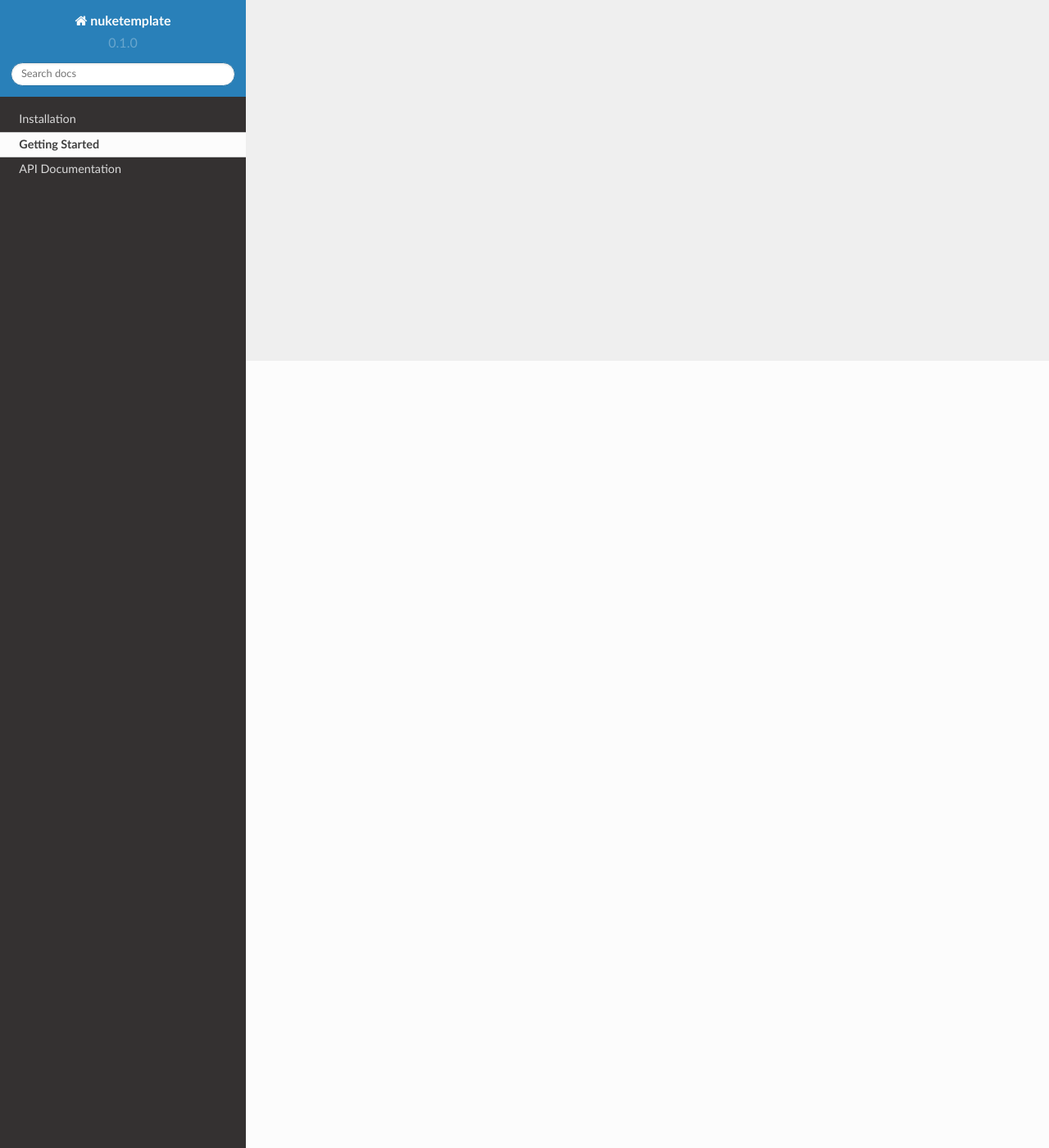
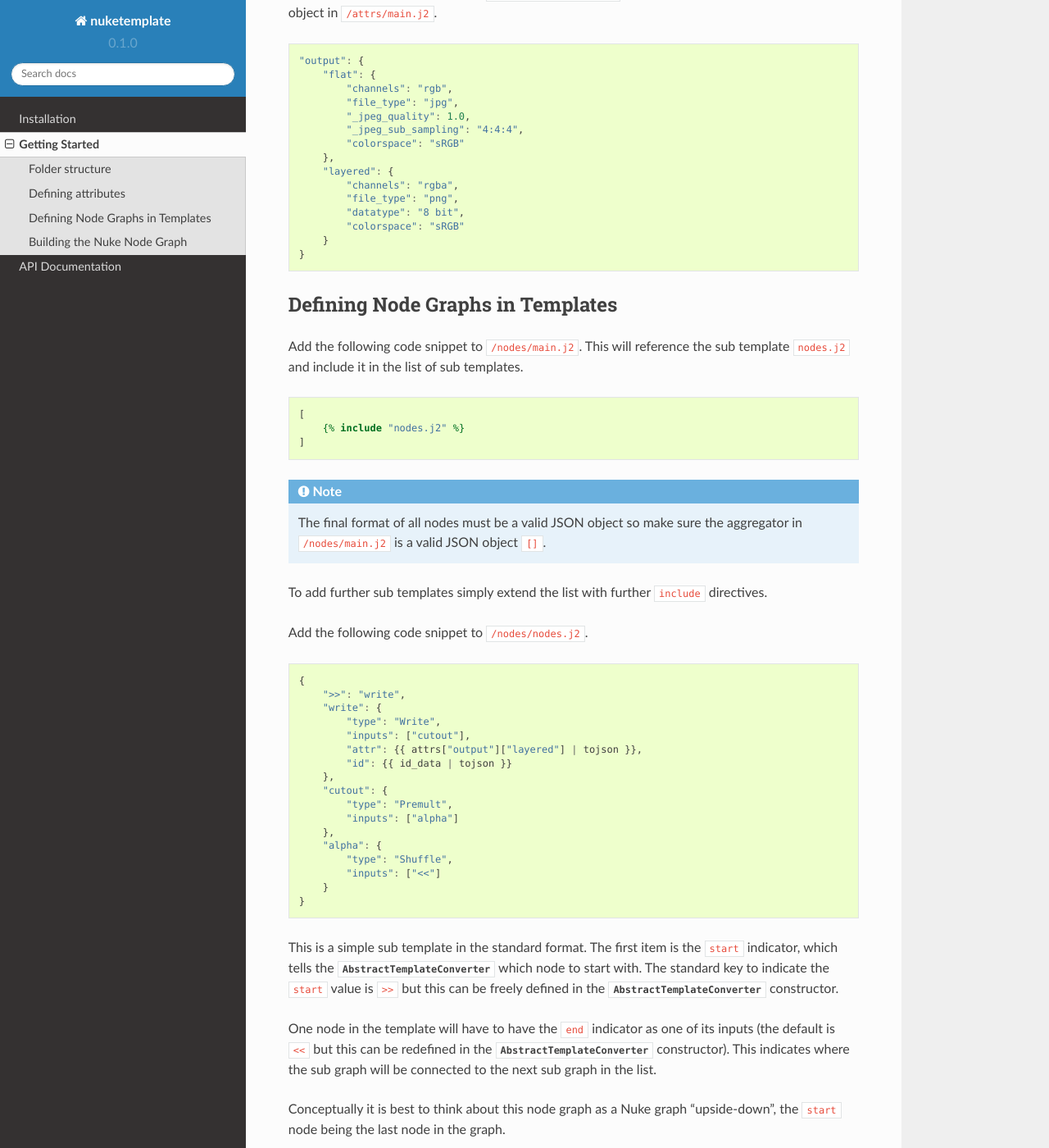
Before and after one commit to florianeinfalt/nuketemplate, a Sphinx documentation site: the page built from docs/source/getting_started.rst, in a window 1280 px wide and 1400 px high, scrolled down 960 px. Shown: the whole window at 82% size. Built offline with Sphinx 7.4.7 and the Read the Docs theme 2.0.0, drawn with Linux system fonts in a browser that asks for light colours; some of the changed text lies outside the part shown.

Commit message:
Add Getting Started section to the documentation

```diff
--- a/docs/source/getting_started.rst
+++ b/docs/source/getting_started.rst
@@ -1,4 +1,200 @@
 Getting Started
 ===============
 
-A toolkit to build Nuke scripts with flexible templates, based on Jinja 2
+Folder structure
+----------------
+
+``nuketemplate`` is a wrapper around the Jinja 2 templating engine. If you are
+not familiar with Jinja 2 templates, read the documentation `Jinja 2`_.
+
+Let's start with a simple template structure. Create a folder structure,
+like so: ::
+
+    /attrs
+        main.j2
+        attrs_write.j2
+    /nodes
+        main.j2
+        nodes.j2
+
+The ``main.j2`` file is the root template in which we will include all other
+sub templates (``attrs_write.j2`` and ``nodes.j2``).
+
+Defining attributes
+-------------------
+
+The final format of all attributes must be a valid JSON object so make sure the
+aggregator in ``/attrs/main.j2`` is a valid JSON object ``{}``.
+
+Add the following code snippet to ``/attrs/main.j2``. This code will parse
+every file in the same folder that has a file name starting with ``attrs_`` and
+include it in the final set of attributes. That means it is very easy to extend
+by simply creating additional files with the same naming pattern.
+
+.. code-block:: jinja
+
+    {
+        {% for attr_template in attr_templates %}
+            {% include attr_template | basename %}
+            {% if not loop.last %},{% endif %}
+        {% endfor %}
+    }
+
+Add the following code snippet to  ``/attrs/attrs_write.j2``. Again, this will
+be included in the JSON object in ``/attrs/main.j2``.
+
+.. code-block:: javascript
+
+    "output": {
+        "flat": {
+            "channels": "rgb",
+            "file_type": "jpg",
+            "_jpeg_quality": 1.0,
+            "_jpeg_sub_sampling": "4:4:4",
+            "colorspace": "sRGB"
+        },
+        "layered": {
+            "channels": "rgba",
+            "file_type": "png",
+            "datatype": "8 bit",
+            "colorspace": "sRGB"
+        }
+    }
+
+Defining Node Graphs in Templates
+---------------------------------
+
+Add the following code snippet to ``/nodes/main.j2``. This will reference the
+sub template ``nodes.j2`` and include it in the list of sub templates.
+
+.. code-block:: jinja
+
+    [
+        {% include "nodes.j2" %}
+    ]
+
+.. note::
+
+    The final format of all nodes must be a valid JSON object so make sure the
+    aggregator in ``/nodes/main.j2`` is a valid JSON object ``[]``.
+
+To add further sub templates simply extend the list with further ``include``
+directives.
+
+Add the following code snippet to ``/nodes/nodes.j2``.
+
+.. code-block:: javascript
+
+    {
+        ">>": "write",
+        "write": {
+            "type": "Write",
+            "inputs": ["cutout"],
+            "attr": {{ attrs["output"]["layered"] | tojson }},
+            "id": {{ id_data | tojson }}
+        },
+        "cutout": {
+            "type": "Premult",
+            "inputs": ["alpha"]
+        },
+        "alpha": {
+            "type": "Shuffle",
+            "inputs": ["<<"]
+        }
+    }
+
+This is a simple sub template in the standard format. The first item is the
+``start`` indicator, which tells the
+:class:`~nuketemplate.convert.AbstractTemplateConverter` which node to start
+with. The standard key to indicate the ``start`` value is ``>>`` but this can
+be freely defined in the
+:class:`~nuketemplate.convert.AbstractTemplateConverter` constructor.
+
+One node in the template will have to have the ``end`` indicator as one of its
+inputs (the default is ``<<`` but this can be redefined in the
+:class:`~nuketemplate.convert.AbstractTemplateConverter` constructor).
+This indicates where the sub graph will be connected to the next sub graph in
+the list.
+
+Conceptually it is best to think about this node graph as a Nuke graph
+"upside-down", the ``start`` node being the last node in the graph.
+
+A node in the template format must implement the following format:
+
+.. code-block:: javascript
+
+    node name: {
+        type: Nuke node type,
+        inputs: List of inputs from the same subgraph,
+        attr: {
+            Nuke attribute: value
+        },
+        id: {
+            UUID type: UUID
+        }
+    }
+
+.. note::
+
+    The ``attr`` and ``id`` keys are optional and will be ignored if not
+    specified.
+
+All values can be substituted using Jinja 2 templating, like in the example.
+
+.. note::
+
+    Use the ``tojson`` filter to ensure values are converted to valid JSON
+
+Building the Nuke Node Graph
+----------------------------
+
+With the templates in place, start Nuke and import the following
+``nuketemplate`` classes:
+
+.. code-block:: python
+
+    from nuketemplate.template import AbstractTemplate
+    from nuketemplate.convert import AbstractTemplateConverter
+    from nuketemplate.build import NukeGraphBuilder
+
+Initialise an :class:`~nuketemplate.temnplate.AbstractTemplate` like so:
+
+.. code-block:: python
+
+    template = AbstractTemplate(root='/path/to/template/folder')
+
+Since we have specified the variable ``id_data`` in our template, we will
+have to supply this data.
+
+.. code-block:: python
+
+    data = {'id_data': {'uuid': '3a5c2055-e288-4bc2-90cb-dc0fb9ae462e'}}
+
+Now, pass the data to the
+:func:`~nuketemplate.template.AbstractTemplate.render()` function, like so:
+
+.. code-block:: python
+
+    template.render(**data)
+
+After template rendering, initialise a
+:class:`~nuketemplate.convert.AbstractTemplateConverter` and run the
+:class:`~nuketemplate.convert.AbstractTemplateConverter.convert()` function,
+like so:
+
+.. code-block:: python
+
+    converter = AbstractTemplateConverter(template.template)
+    converter.convert()
+
+To build the Nuke node graph, initialise a
+:class:`~nuketemplate.build.NukeGraphBuilder` and run the
+:class:`~nuketemplate.build.NukeGraphBuilder.build()` function,
+like so:
+
+.. code-block:: python
+
+    builder = NukeGraphBuilder(converter.result)
+    builder.build()
+
+.. _Jinja 2: http://jinja.pocoo.org/docs
```
